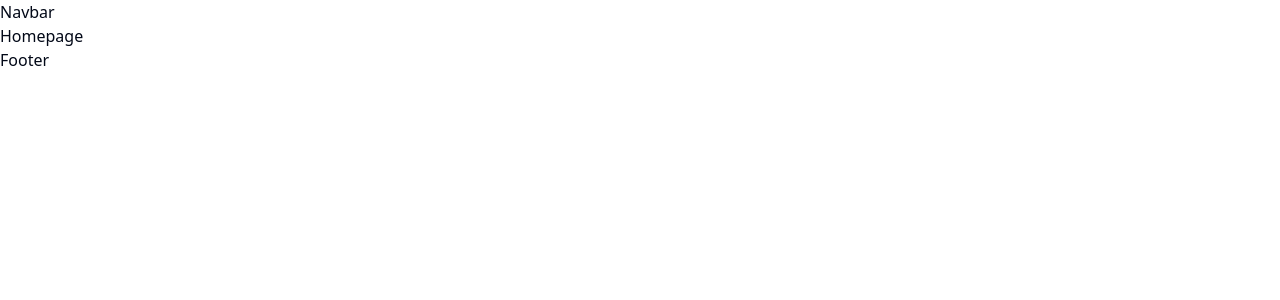
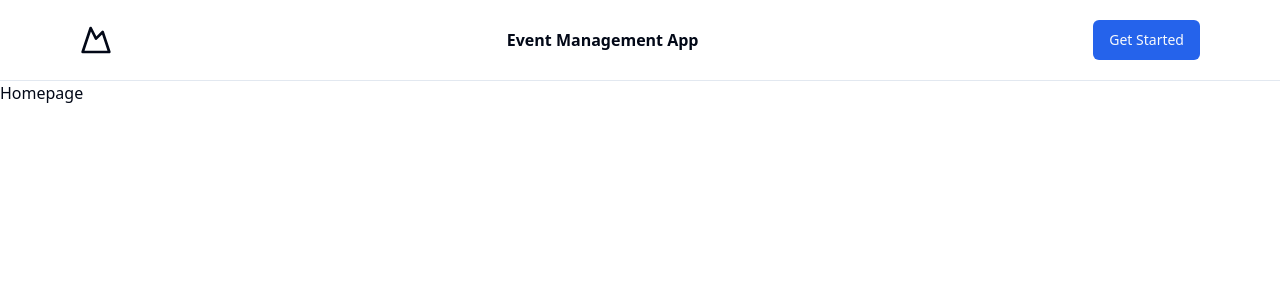
Before and after one commit to saufi-opi/event-management-app, a Next.js app: page / in a window 1280 px wide. Shown: the top 300 px of the page. Built offline with nearby package versions, Linux system fonts and the light colour scheme.

Commit message:
feat: added navabr and remove footer

```diff
--- a/src/app/(home)/layout.tsx
+++ b/src/app/(home)/layout.tsx
@@ -1,11 +1,11 @@
+import Navbar from '@/components/navigation/navbar'
 import React from 'react'
 
 function HomeLayout({ children }: { children: React.ReactNode }) {
   return (
-    <div>
-      <nav>Navbar</nav>
-      {children}
-      <footer>Footer</footer>
+    <div className="flex min-h-screen flex-col">
+      <Navbar />
+      <main className="grow">{children}</main>
     </div>
   )
 }
```
